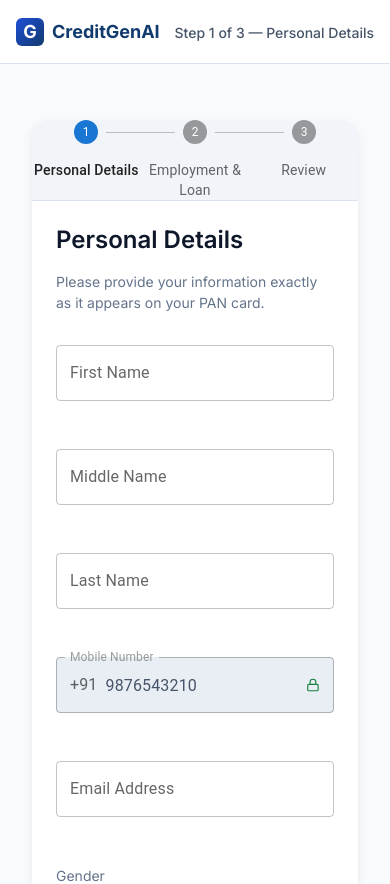
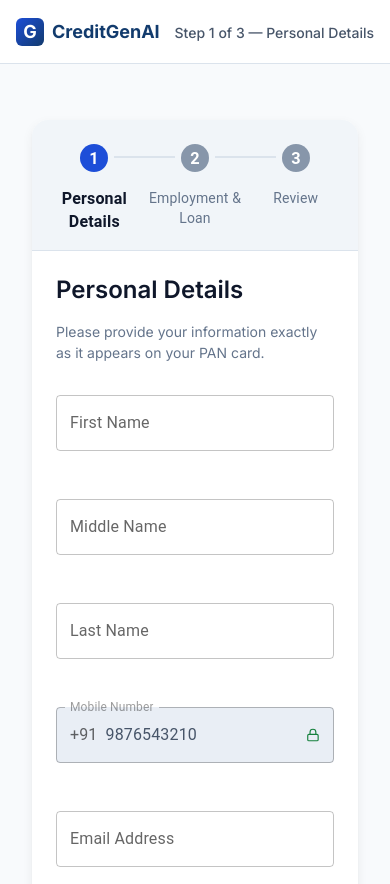
Before and after one commit to akash-skyai/creditgenai-frontend, a React (Vite) app: page /apply/form in a window 390 px wide. Shown: the top 884 px of the page. Built offline with nearby package versions, Linux system fonts and the light colour scheme.

Commit message:
style(borrower): scale up stepper UI for premium feel and fix padding specificity

```diff
--- a/src/modules/borrower/loan-application/components/form-page-skeleton/FormPageSkeleton.tsx
+++ b/src/modules/borrower/loan-application/components/form-page-skeleton/FormPageSkeleton.tsx
@@ -9,15 +9,15 @@ export const FormPageSkeleton: React.FC = () => {
     <div className={pageStyles.pageContainer} data-testid="form-page-skeleton">
       <div className={pageStyles.formCard}>
         {/* Stepper Skeleton (mimics real stepper padding and border) */}
-        <div className={pageStyles.stepper}>
+        <div className={pageStyles.stepperWrapper}>
           <div className={styles.stepperSkeletonFlex}>
-             <Skeleton variant="circular" width={24} height={24} animation="wave" />
+             <Skeleton variant="circular" width={32} height={32} animation="wave" />
              <Skeleton variant="text" width={100} height={20} animation="wave" />
              <div className={styles.stepperLine} />
-             <Skeleton variant="circular" width={24} height={24} animation="wave" />
+             <Skeleton variant="circular" width={32} height={32} animation="wave" />
              <Skeleton variant="text" width={140} height={20} animation="wave" />
              <div className={styles.stepperLine} />
-             <Skeleton variant="circular" width={24} height={24} animation="wave" />
+             <Skeleton variant="circular" width={32} height={32} animation="wave" />
              <Skeleton variant="text" width={80} height={20} animation="wave" />
           </div>
         </div>
--- a/src/modules/borrower/loan-application/pages/loan-application/LoanApplicationPage.module.scss
+++ b/src/modules/borrower/loan-application/pages/loan-application/LoanApplicationPage.module.scss
@@ -14,10 +14,56 @@
   overflow: hidden;
 }
 
-.stepper {
-  padding: var(--space-6) var(--space-4);
+.stepperWrapper {
+  padding: var(--space-8) var(--space-4) var(--space-6) !important;
   border-bottom: 1px solid var(--border-default);
   background-color: var(--surface-subtle);
+
+  /* Target MUI Stepper Internals */
+  :global(.MuiStepIcon-root) {
+    width: 32px;
+    height: 32px;
+    color: var(--border-control); /* Inactive color */
+    transition: color 0.3s ease;
+  }
+
+  :global(.MuiStepIcon-root.Mui-active),
+  :global(.MuiStepIcon-root.Mui-completed) {
+    color: var(--brand-primary);
+  }
+
+  :global(.MuiStepIcon-text) {
+    font-size: 14px;
+    font-weight: 600;
+    fill: #ffffff;
+  }
+
+  :global(.MuiStepLabel-label) {
+    font-size: var(--font-size-sm);
+    color: var(--text-muted);
+    margin-top: 12px;
+    transition: all 0.3s ease;
+  }
+
+  :global(.MuiStepLabel-label.Mui-active) {
+    font-weight: 600;
+    color: var(--text-primary);
+    font-size: var(--font-size-base); /* Slightly larger for active */
+  }
+
+  :global(.MuiStepConnector-line) {
+    border-color: var(--border-default);
+    border-width: 2px;
+  }
+
+  @media (max-width: 768px) {
+    padding: var(--space-6) var(--space-3) var(--space-4) !important;
+
+    :global(.MuiStepIcon-root) {
+      width: 28px;
+      height: 28px;
+    }
+  }
 }
 
 .stepContent {
--- a/src/modules/borrower/loan-application/pages/loan-application/LoanApplicationPage.tsx
+++ b/src/modules/borrower/loan-application/pages/loan-application/LoanApplicationPage.tsx
@@ -90,13 +90,15 @@ export function LoanApplicationPage() {
   return (
     <div className={styles.pageContainer}>
       <div className={styles.formCard}>
-        <Stepper activeStep={activeStep} alternativeLabel className={styles.stepper}>
+        <div className={styles.stepperWrapper}>
+          <Stepper activeStep={activeStep} alternativeLabel>
             {steps.map((label) => (
               <Step key={label}>
                 <StepLabel>{label}</StepLabel>
               </Step>
             ))}
           </Stepper>
+        </div>
 
         <FormProvider {...methods}>
           <Box className={styles.stepContent}>
```
Lines whose indentation alone changed are shown as unchanged.
